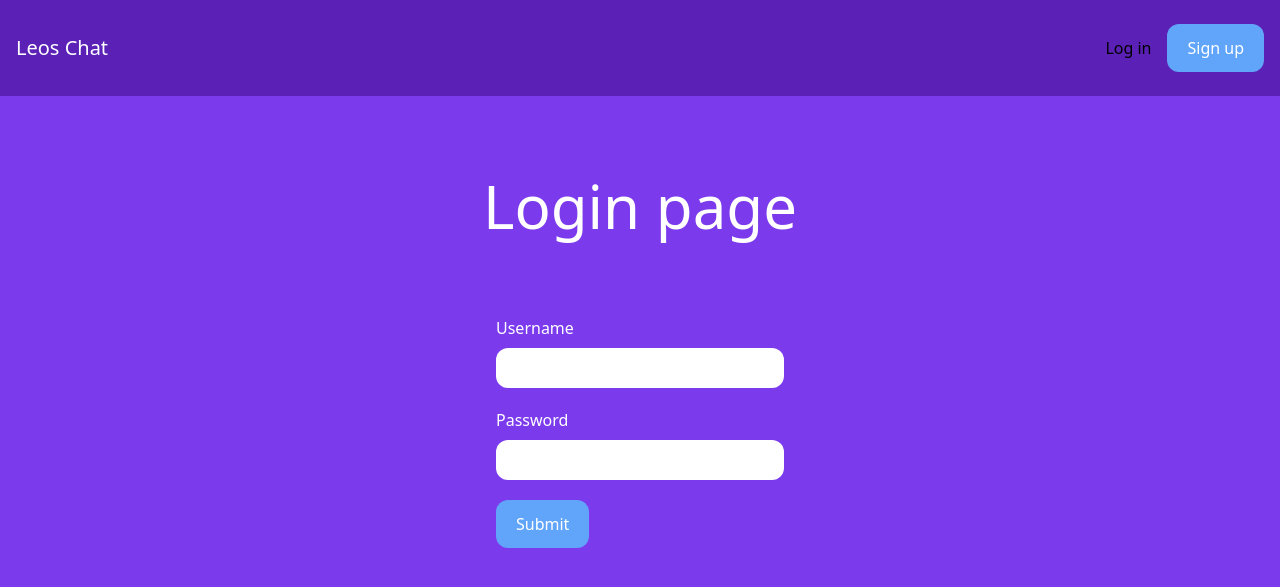
After one commit to leoseis/leoschat, a Django app: page /login/ in a window 1280 px wide. The commit adds this page. Shown: the top 587 px of the page. Run offline with Django 5.2, Linux system fonts and the light colour scheme; some libraries are stand-ins or nearby versions.

Commit message:
login functionality completete

```diff
--- a/core/templates/core/base.html
+++ b/core/templates/core/base.html
@@ -22,7 +22,7 @@
 
         <a href="{% url 'logout' %}" class="px-5 py-3 rounded-xl text-white bg-blue-400 hover:bg-violet-600">Log out</a>
         {% else %}
-        <a href="/login/" class="text-wite hovher:text-blue-200">Log in</a>
+        <a href="{% url 'login' %}" class="text-wite hovher:text-blue-200">Log in</a>
 
         <a href="/signup/" class="px-5 py-3 rounded-xl text-white  bg-blue-400 hover:bg-violet-600">Sign up</a>
       {% endif %}
--- a/core/templates/core/frontpage.html
+++ b/core/templates/core/frontpage.html
@@ -5,7 +5,7 @@
 {% block content %}                                <!--this would be added in additon from t but this will be unique for this page-->
 
 <div class="p-10 lg:p-20 text-center">
-    <h1 class="text-3xl lg:text-6xl text-white"> Leo's chat</h1>
+    <h1 class="text-3xl lg:text-6xl text-white">  Welcome to Leo's chat</h1>
    </div>
 
 {% endblock %}
--- /dev/null
+++ b/core/templates/core/login.html
@@ -0,0 +1,41 @@
+{% extends 'core/base.html' %}
+
+{% block title %}Login page page| {% endblock %}
+
+{% block content %}
+
+
+<div class="p-10 lg:p-20 text-center">
+    <h1 class="text-3xl lg:text-6xl text-white"> Login page</h1>
+   </div>
+   <form method="post" action="." class="lg:w-1/4 px-4 mx-auto">
+    {% csrf_token %}
+
+    <div class="mb-5">
+        <label class="text-white">Username</label>
+
+        <input type="text" name="username" class="w-full mt-2 px-4 py-2 rounded-xl">
+    </div>
+
+    <div class="mb-5">
+        <label class="text-white">Password</label>
+
+        <input type="password" name="password" class="w-full mt-2 px-4 py-2 rounded-xl">
+    </div>
+
+
+
+    {% if form.errors %}
+    {% for field in form %}
+        {% for error in field.errors %}
+            <div class="mb-5 p-4 rounded-xl bg-red-300 text-white">
+                <p>{{ error|escape }}</p>
+            </div>
+        {% endfor %}
+    {% endfor %}
+{% endif %}
+
+<button class="px-5 py-3 rounded-xl text-white  bg-blue-400 hover:bg-violet-700">Submit</button>
+</form>
+
+{% endblock %}
--- a/core/urls.py
+++ b/core/urls.py
@@ -7,5 +7,6 @@ urlpatterns = [
     path('', views.frontpage, name='frontpage'),
     path('signup/', views.signup, name='signup'),
     path('logout/', views.logout , name ='logout'),
+     path('login/', views.login , name ='login'),
 
 ]
--- a/core/views.py
+++ b/core/views.py
@@ -1,6 +1,7 @@
 from django.contrib.auth import login
 from django.shortcuts import render, redirect
 from django. contrib. auth.models import User, auth
+from django .contrib import messages
 
 from .forms import SignUpForm
 
@@ -23,6 +24,25 @@ def signup(request):
 
     return render(request, 'core/signup.html', {'form': form})
 
+
+def login(request):
+    if request.method == 'POST':
+        username = request.POST['username']
+        password = request.POST['password']
+
+        user = auth.authenticate(username=username, password=password)
+
+        if user is not None:  # if user is valid
+            auth.login(request, user)
+            return redirect('/')
+        else:  # user not valid
+            messages.info(request, 'Credentials Invalid')
+            return redirect('login')
+
+    else:
+        return render(request, 'core/login.html')
+
+
 def logout(request):
     auth.logout(request)
     return redirect ('/')
```
Also changed, not shown: db.sqlite3.
